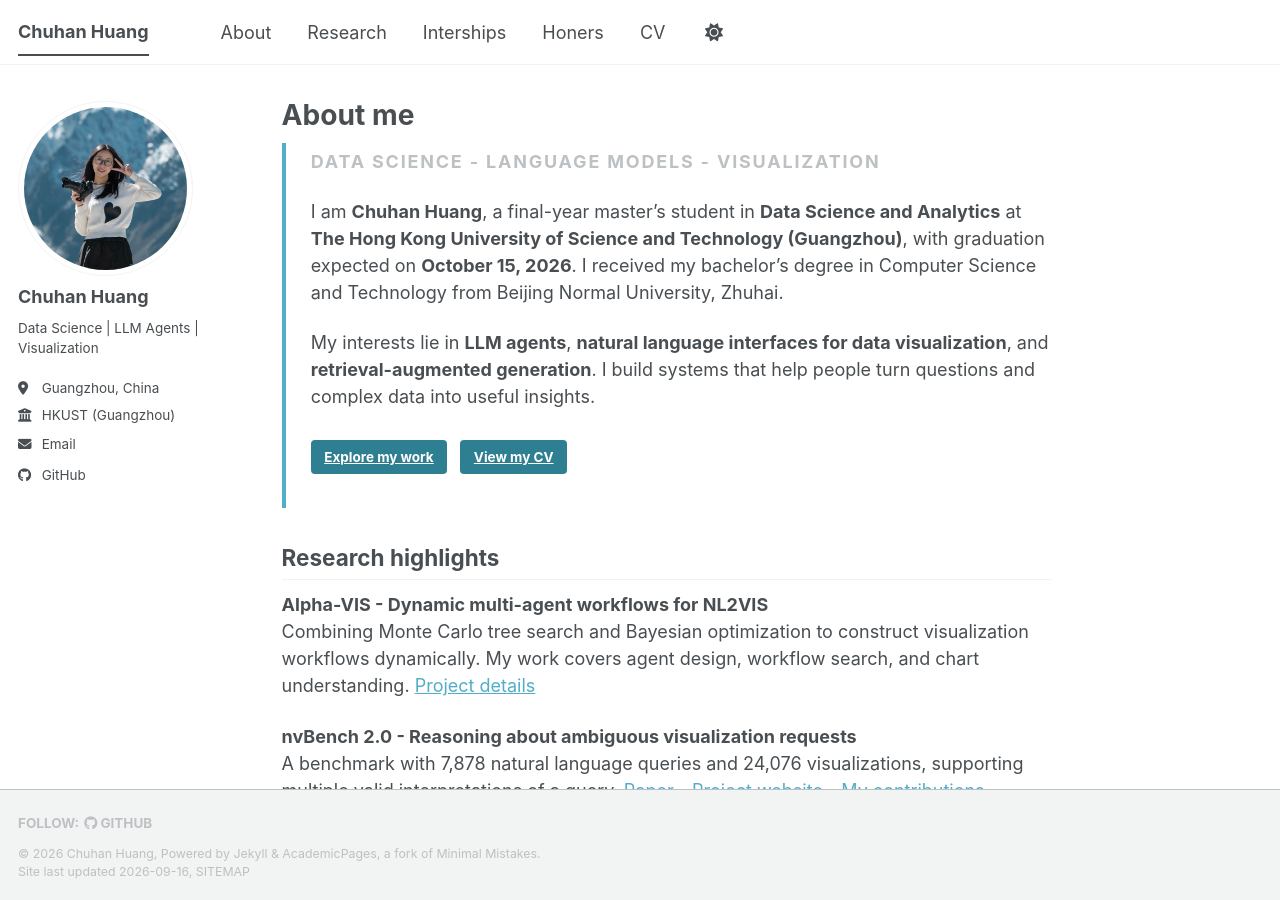
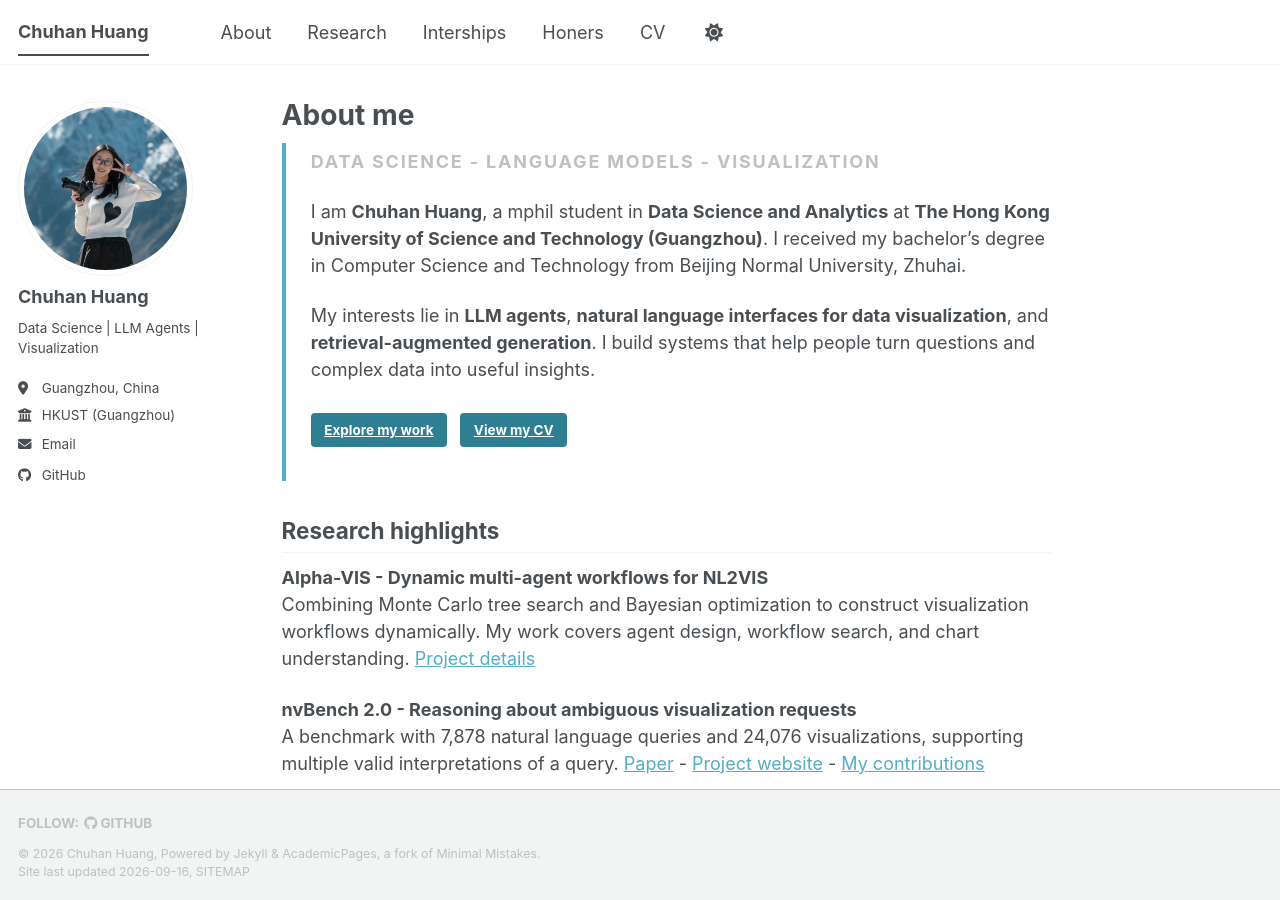
Before and after one commit to chuuBTS/chuuBTS.github.io, a Jekyll site: the page built from _pages/about.md, in a window 1280 px wide and 900 px high. Built offline with Jekyll 4.4.1, drawn with Linux system fonts in a browser that asks for light colours; a style sheet for code colours, icons or effects is not loaded.

Commit message:
Publish updated biography and research framework figures

```diff
--- a/_pages/about.md
+++ b/_pages/about.md
@@ -11,7 +11,7 @@ redirect_from:
 <div class="profile-intro" markdown="1">
 <p class="profile-eyebrow">DATA SCIENCE - LANGUAGE MODELS - VISUALIZATION</p>
 
-I am **Chuhan Huang**, a final-year master's student in **Data Science and Analytics** at **The Hong Kong University of Science and Technology (Guangzhou)**, with graduation expected on **October 15, 2026**. I received my bachelor's degree in Computer Science and Technology from Beijing Normal University, Zhuhai.
+I am **Chuhan Huang**, a mphil student in **Data Science and Analytics** at **The Hong Kong University of Science and Technology (Guangzhou)**. I received my bachelor's degree in Computer Science and Technology from Beijing Normal University, Zhuhai.
 
 My interests lie in **LLM agents**, **natural language interfaces for data visualization**, and **retrieval-augmented generation**. I build systems that help people turn questions and complex data into useful insights.
 
```
Also changed, not shown: images/research/alpha-vis-framework.png (added), images/research/nvbench2-framework.png (added).
